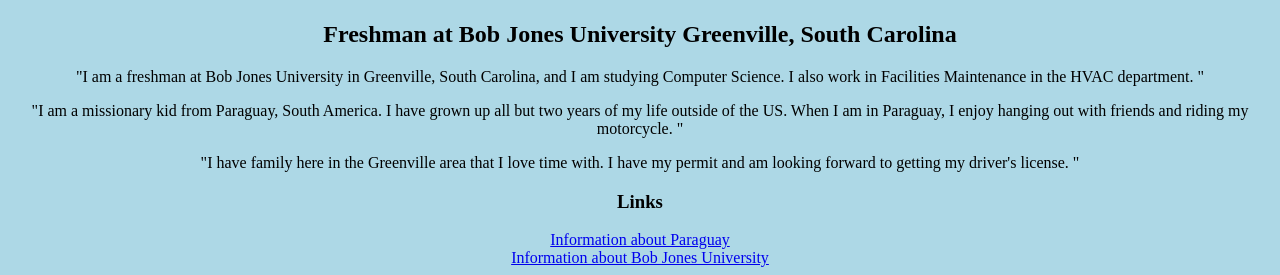
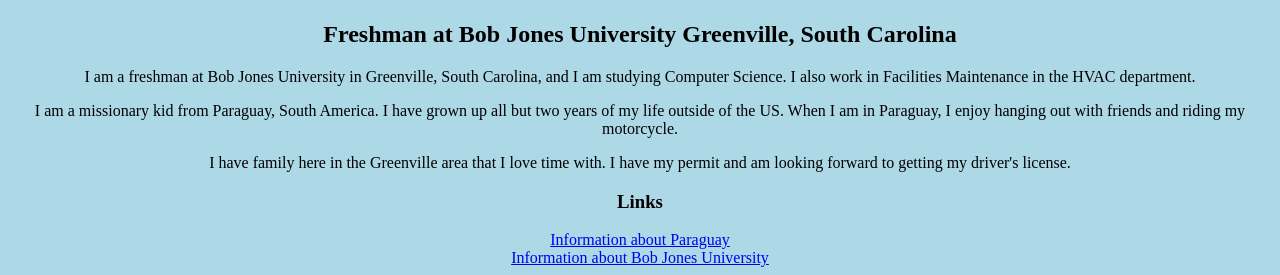
Before and after one commit to jcchaco/jcchaco.github.io, a plain HTML site: page index.html in a window 1280 px wide. Shown: the part 571-846 px from the top of the page. Drawn offline with Linux system fonts and the light colour scheme.

Commit message:
Update index.html

```diff
--- a/index.html
+++ b/index.html
@@ -23,15 +23,15 @@
 			<h1> Joshua Case </h1>
 			<h2>Freshman at Bob Jones University Greenville, South Carolina</h2>
 			<p>
-				"I am a freshman at Bob Jones University in Greenville, South Carolina, and I am studying Computer Science.  I also work in Facilities
-				Maintenance in the HVAC department.  "
+				I am a freshman at Bob Jones University in Greenville, South Carolina, and I am studying Computer Science.  I also work in Facilities
+				Maintenance in the HVAC department.
 			</p>
 			<p>
-				"I am a missionary kid from Paraguay, South America.  I have grown up all but two years of my life outside of the US.  When I am in Paraguay,
-				I enjoy hanging out with friends and riding my motorcycle.  "
+				I am a missionary kid from Paraguay, South America.  I have grown up all but two years of my life outside of the US.  When I am in Paraguay,
+				I enjoy hanging out with friends and riding my motorcycle.
 			</p>
 			<p>
-				"I have family here in the Greenville area that I love time with.  I have my permit and am looking forward to getting my driver's license. "
+				I have family here in the Greenville area that I love time with.  I have my permit and am looking forward to getting my driver's license.
 			</p>
 		</div>
 		<div>
```
